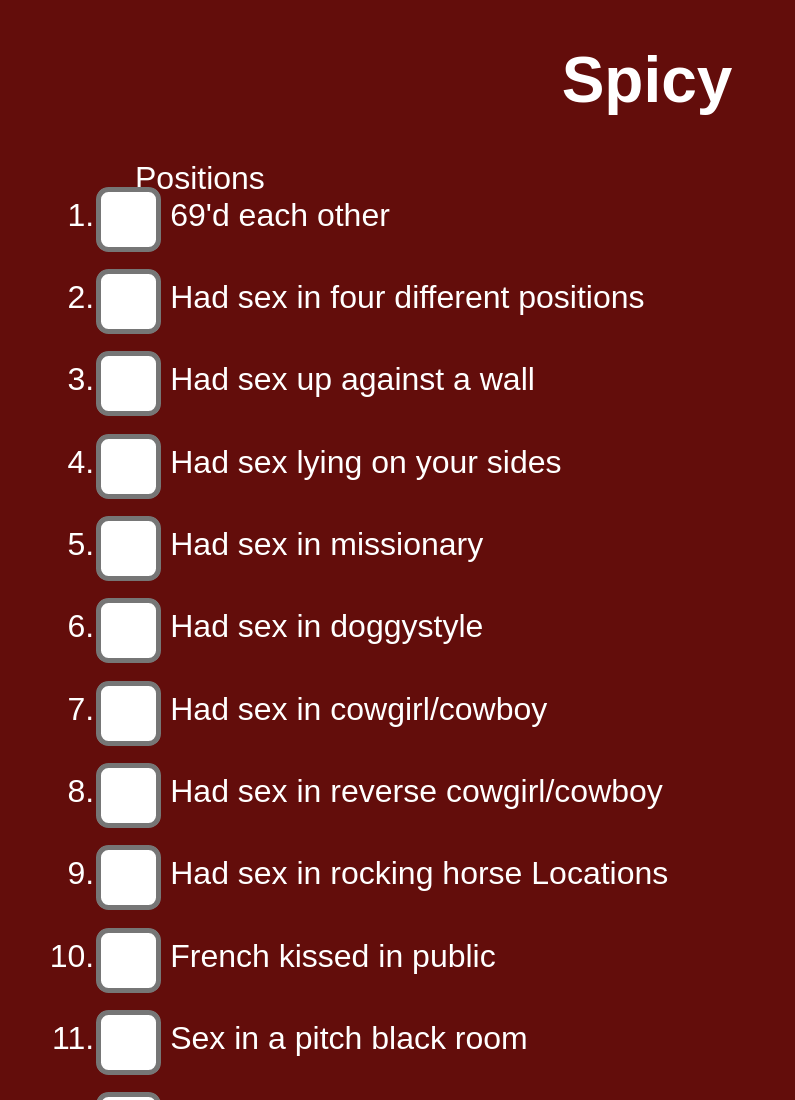
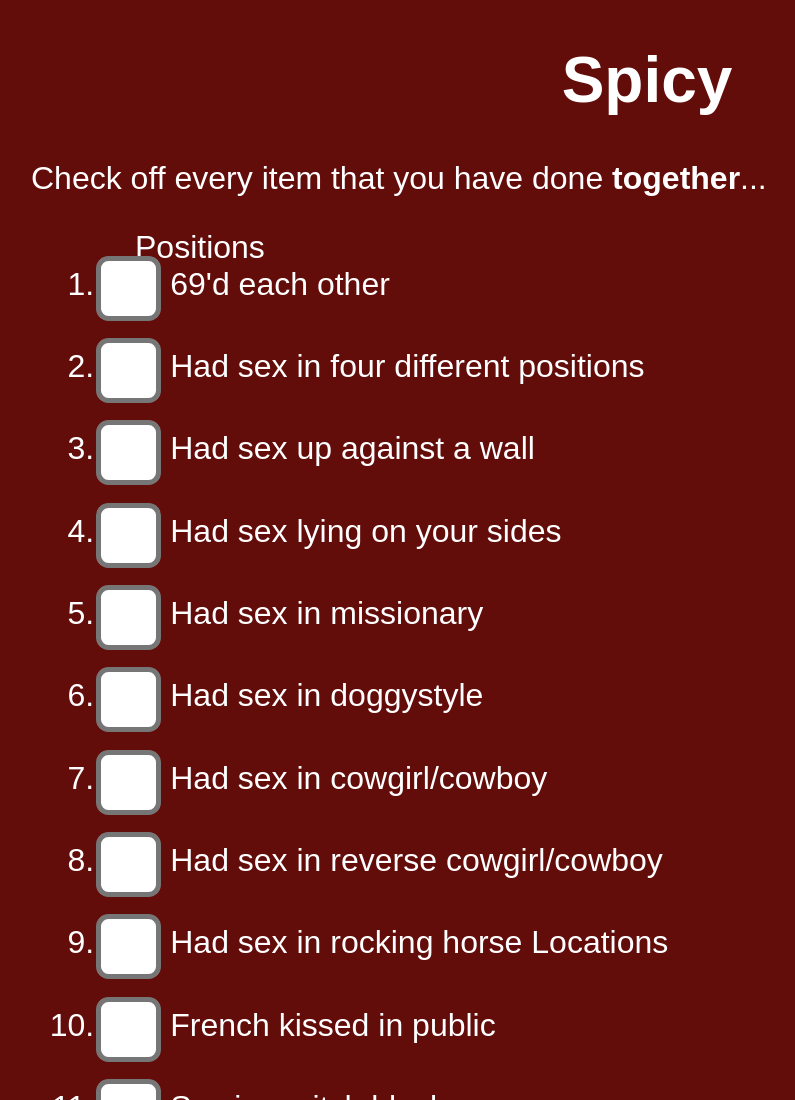
Before and after one commit to BrandonsLibrary/TestTogether, a plain HTML site: page spicy.html in a window 1280 px wide. Shown: the top 1100 px of the page, without its empty margins (9-804 px from the left). Drawn offline with Linux system fonts and the light colour scheme.

Commit message:
Add files via upload

```diff
--- a/spicy.html
+++ b/spicy.html
@@ -18,6 +18,7 @@
 </style>
 <body>
     <h1>Spicy</h1>
+    &emsp;Check off every item that you have done <strong>together</strong>...
     <div id="list">
         <ol>
             Positions
```
Also changed, not shown: sweet.html (+1 -0 lines).
